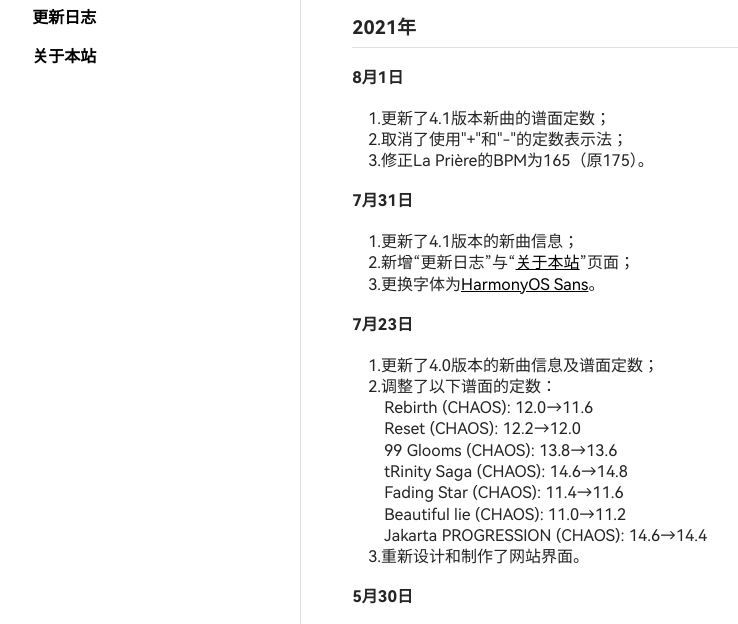
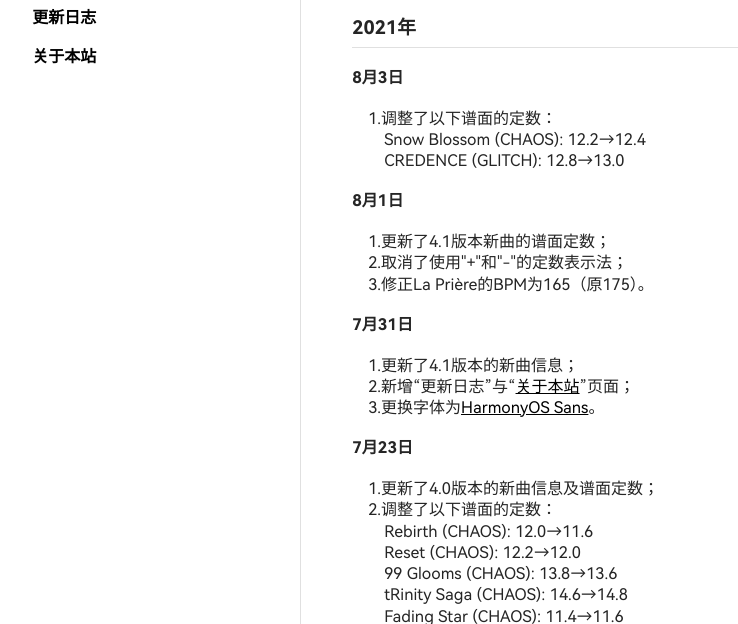
Before and after one commit to StarSky919/c2info, a plain HTML site: page updates/index.html in a window 1280 px wide. Shown: the part 122-746 px from the top of the page, without its empty margins (19-757 px from the left). Drawn offline with Linux system fonts and the light colour scheme; a web font is replaced by a local one.

Commit message:
调整Snow Blossom (CHAOS)与CREDENCE (GLITCH)的定数

```diff
--- a/updates/index.html
+++ b/updates/index.html
@@ -53,6 +53,15 @@
     <main id="updates">
         <h2>更新日志</h2>
         <h3 class="ul">2021年</h3>
+        <h4>8月3日</h4>
+        <p>
+            1.调整了以下谱面的定数：
+            <span class="details">
+                Snow Blossom (CHAOS): 12.2→12.4
+                <br />
+                CREDENCE (GLITCH): 12.8→13.0
+            </span>
+        </p>
         <h4>8月1日</h4>
         <p>
             1.更新了4.1版本新曲的谱面定数；
```
Also changed, not shown: index.html (+2 -2 lines).
